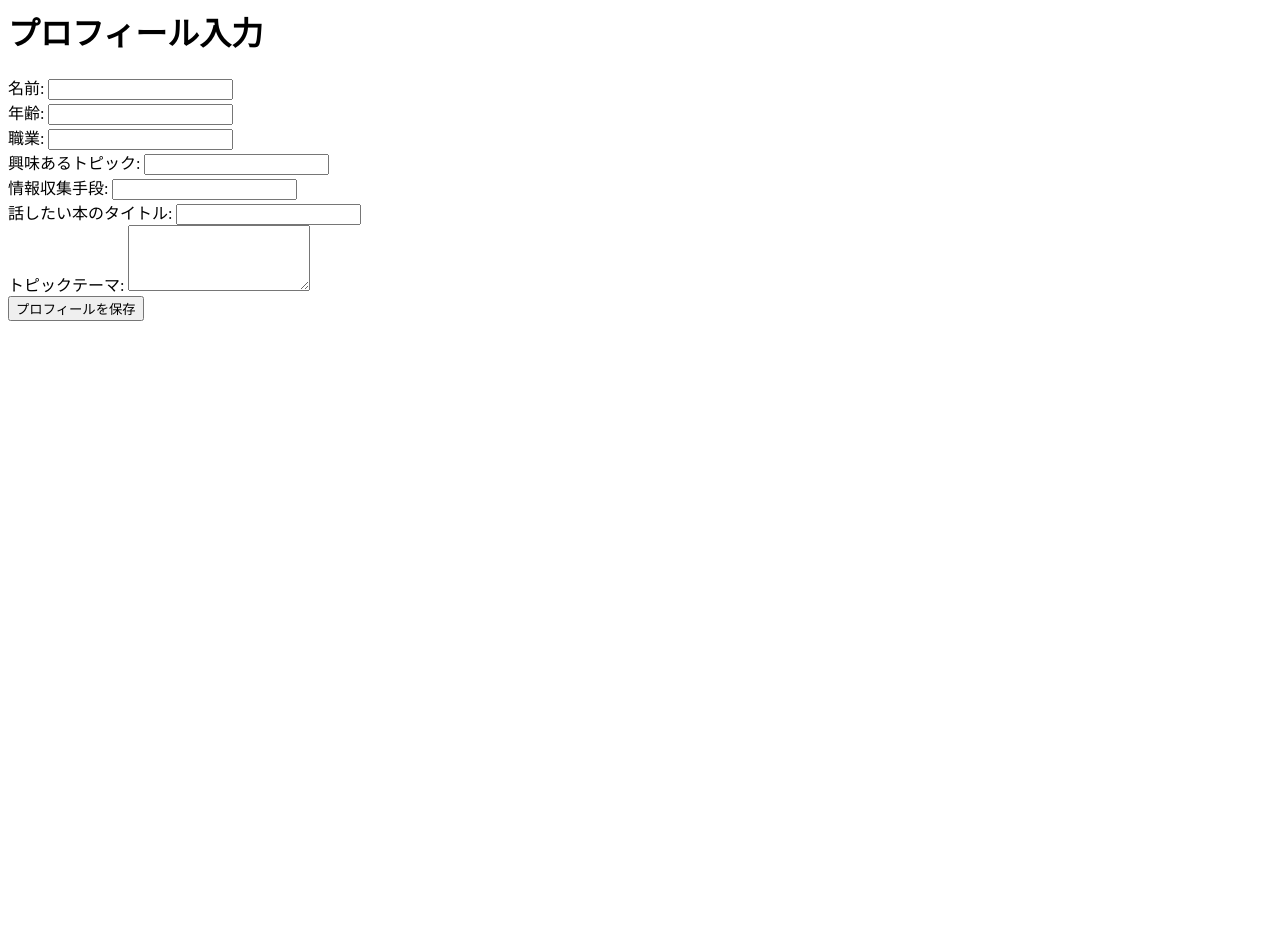
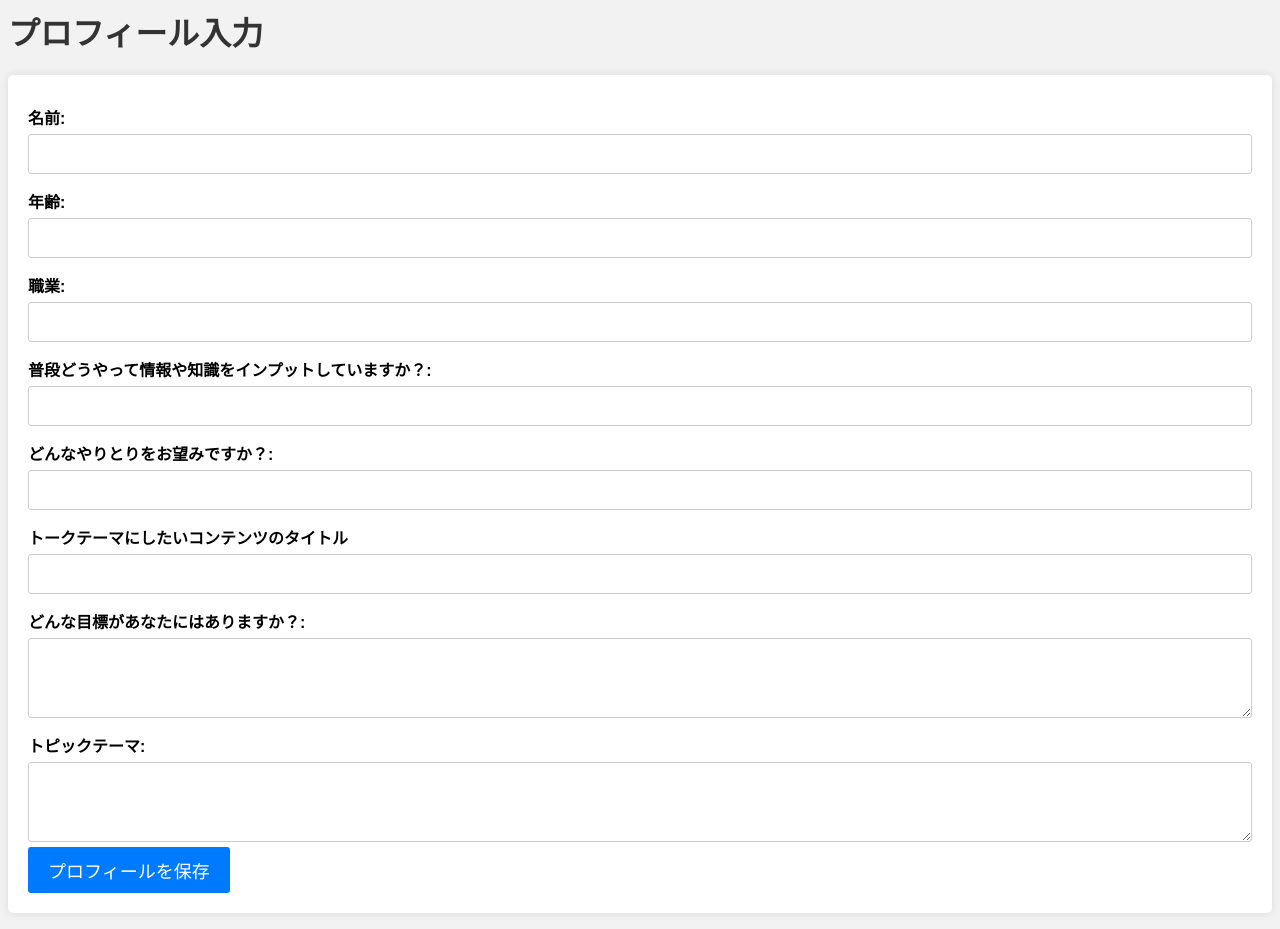
Before and after one commit to minjyun3011/matching_app, a Flask app: page / in a window 1280 px wide. Before the commit the page ends 321 px from the top, so only its background shows below. Run offline with Flask 3, Linux system fonts and the light colour scheme; parts of the project's set-up code (start-up, migrations or seed data) failed here and were passed over.

Commit message:
css反映されない” git cm -m css反映されない”

```diff
--- a/app.py
+++ b/app.py
@@ -1,12 +1,12 @@
 from flask import Flask, render_template, request, redirect, url_for
 from peewee import Model, CharField, SqliteDatabase
-from matching_algorithm import perform_matching, calculate_match_score
+from matching_algorithm import perform_matching
 
 
 app = Flask(__name__)
 
 # データベースの設定
-db = SqliteDatabase('peewee_db.sqlite')
+db = SqliteDatabase("peewee_db.sqlite")
 app.template_folder = "templates"
 
 
@@ -14,62 +14,94 @@ class Profile(Model):
     name = CharField()
     age = CharField()
     occupation = CharField()
-    interests = CharField()
-    means = CharField()
-    book_title = CharField()
-    topic_theme = CharField()
+    info_source = CharField()
+    type_of_communication = CharField()
+    talk_contents_title = CharField()
+    your_objection = CharField()
+    other_topic_theme = CharField()
 
     class Meta:
         database = db
+
 
 # テーブルが存在しない場合、作成する
 db.connect()
 db.create_tables([Profile], safe=True)
 db.close()
 
+
 @app.route("/")
 def index():
     return render_template("index.html")
+
 
 @app.route("/submit_profile", methods=["POST"])
 def submit_profile():
     name = request.form["name"]
     age = request.form["age"]
     occupation = request.form["occupation"]
-    interests = request.form["interests"]
-    means = request.form["info_source"]
-    book_title = request.form["book_title"]
-    topic_theme = request.form["topic_theme"]
+    info_source = request.form["info_source"]
+    type_of_communication = request.form["type_of_communication"]
+    talk_contents_title = request.form["talk_contents_title"]
+    your_objection = request.form["your_objection"]
+    other_topic_theme = request.form["other_topic_theme"]
 
     # データベースにプロフィール情報を保存
     profile = Profile.create(
         name=name,
         age=age,
         occupation=occupation,
-        interests=interests,
-        means=means,
-        book_title=book_title,
-        topic_theme=topic_theme
+        info_source=info_source,
+        type_of_communication=type_of_communication,
+        talk_contents_title=talk_contents_title,
+        your_objection=your_objection,
+        other_topic_theme=other_topic_theme,
     )
 
     # マッチングアルゴリズムを実行
     matches = perform_matching(profile)
 
     # マッチング結果を"Thank You"ページに渡してリダイレクト
-    return redirect(url_for("thank_you", matches=matches, name=name, age=age, occupation=occupation, interests=interests, means=means, book_title=book_title, topic_theme=topic_theme))
+    return redirect(
+        url_for(
+            "thank_you",
+            matches=matches,
+            name=name,
+            age=age,
+            occupation=occupation,
+            info_source=info_source,
+            type_of_communication=type_of_communication,
+            talk_contents_title=talk_contents_title,
+            your_objection=your_objection,
+            other_topic_theme=other_topic_theme,
+        )
+    )
+
 
 @app.route("/thank_you")
 def thank_you():
-    matches = request.args.get("matches").split(',')
+    matches = request.args.get("matches").split(",")
     name = request.args.get("name")
     age = request.args.get("age")
     occupation = request.args.get("occupation")
-    interests = request.args.get("interests")
-    means = request.args.get("means")
-    book_title = request.args.get("book_title")
-    topic_theme = request.args.get("topic_theme")
+    info_source = request.args.get("info_source")
+    type_of_communication = request.args.get("type_of_communication")
+    talk_contents_title = request.args.get("talk_contents_title")
+    your_objection = request.args.get("your_objection")
+    other_topic_theme = request.args.get("other_topic_theme")
 
-    return render_template("thank_you.html", matches=matches, name=name, age=age, occupation=occupation, interests=interests, means=means, book_title=book_title, topic_theme=topic_theme)
+    return render_template(
+        "matching.html",
+        matches=matches,
+        name=name,
+        age=age,
+        occupation=occupation,
+        info_source=info_source,
+        type_of_communication=type_of_communication,
+        talk_contents_title=talk_contents_title,
+        your_objection=your_objection,
+        other_topic_theme=other_topic_theme,
+    )
 
 
 if __name__ == "__main__":
--- a/requirements.txt
+++ b/requirements.txt
@@ -7,3 +7,5 @@ MarkupSafe==2.1.3
 peewee==3.16.3
 python-dotenv==1.0.0
 Werkzeug==3.0.0
+spacy==3.0.6  # spacyのバージョンを指定
+scikit-learn==0.24.2  # scikit-learnのバージョンを指定
--- a/templates/index.html
+++ b/templates/index.html
@@ -1,10 +1,12 @@
 <html>
 <head>
     <title>プロフィール入力</title>
+    <link rel="stylesheet" type="text/css" href="styles.css">
+
 </head>
 <body>
     <h1>プロフィール入力</h1>
-    <form action="/submit_profile" method="post">
+    <form action="/" method="post">
         <label for="name">名前:</label>
         <input type="text" id="name" name="name" required><br>
 
@@ -14,17 +16,20 @@
         <label for="occupation">職業:</label>
         <input type="text" id="occupation" name="occupation" required><br>
 
-        <label for="interests">興味あるトピック:</label>
-        <input type="text" id="interests" name="interests" required><br>
-
-        <label for="info_source">情報収集手段:</label>
+        <label for="info_source">普段どうやって情報や知識をインプットしていますか？:</label>
         <input type="text" id="info_source" name="info_source" required><br>
 
-        <label for="book_title">話したい本のタイトル:</label>
-        <input type="text" id="book_title" name="book_title" required><br>
+        <label for="type_of_communication">どんなやりとりをお望みですか？:</label>
+        <input type="text" id="type_of_communication" name="type_of_communication" required><br>
 
-        <label for="topic_theme">トピックテーマ:</label>
-        <textarea id="topic_theme" name="topic_theme" rows="4" required></textarea><br>
+        <label for="talk_contents_title">トークテーマにしたいコンテンツのタイトル</label>
+        <input type="text" id="talk_contents_title" name="talk_contents_title" required><br>
+
+        <label for="your_objection">どんな目標があなたにはありますか？:</label>
+        <textarea id="your_objection" name="your_objection" rows="3" required></textarea><br>
+
+        <label for="other_topic_theme">トピックテーマ:</label>
+        <textarea id="other_topic_theme" name="other_topic_theme" rows="2" required></textarea><br>
 
         <input type="submit" value="プロフィールを保存">
     </form>
--- /dev/null
+++ b/templates/styles.css
@@ -0,0 +1,52 @@
+/* styles.css */
+
+body {
+    font-family: Arial, sans-serif;
+    background-color:#f2f2f2;
+}
+
+h1 {
+    color:#333;
+}
+
+form {
+    background-color: #fff;
+    padding: 20px;
+    border-radius: 5px;
+    box-shadow: 0 0 10px rgba(0, 0, 0, 0.1);
+}
+
+label {
+    display: block;
+    font-weight: bold;
+    margin-top: 10px;
+}
+
+input[type="text"],
+input[type="number"],
+textarea {
+    width: 100%;
+    padding: 10px;
+    margin: 5px 0;
+    border: 1px solid #ccc;
+    border-radius: 3px;
+    font-size: 16px;
+}
+
+textarea {
+    height: 80px;
+}
+
+input[type="submit"] {
+    background-color: #007BFF;
+    color: #fff;
+    border: none;
+    border-radius: 3px;
+    padding: 10px 20px;
+    font-size: 18px;
+    cursor: pointer;
+}
+
+input[type="submit"]:hover {
+    background-color: #0056b3;
+}
```
Also changed, not shown: db_config.py (+6 -4 lines), matching_algorithm.py (+46 -20 lines).
